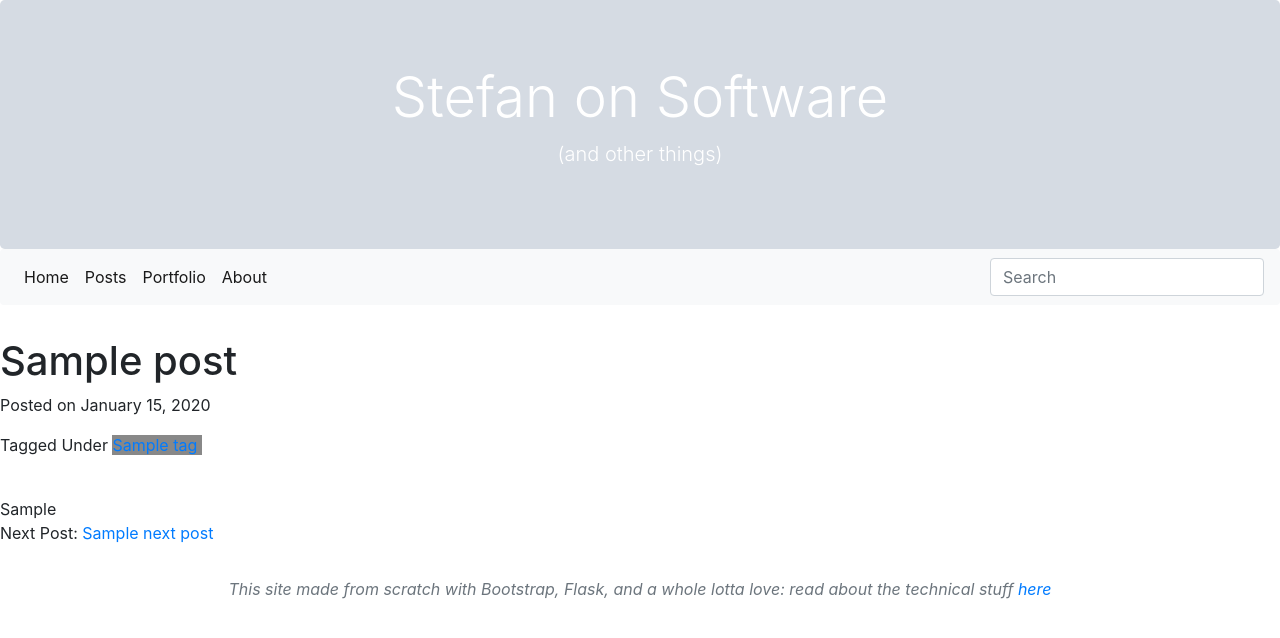
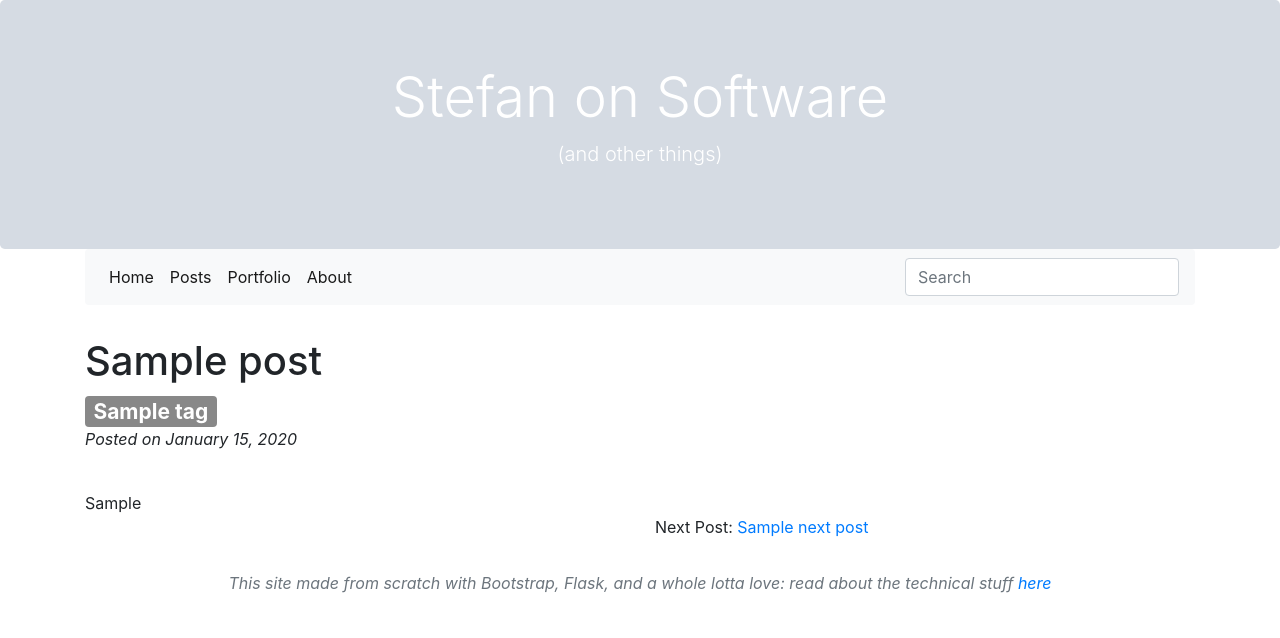
Before and after one commit to Stefan4472/Stefans-Blog, a Flask app: template flaskr/templates/blog/post.html in a window 1280 px wide. Shown: the top 638 px of the page. Run offline with Flask 2, Linux system fonts and the light colour scheme; the template is opened without the code that fills it: most values are stand-ins (such as "Sample title", 1, 10 or a date in 2020); grey boxes marked "Sample" are stand-in pictures; some libraries are stand-ins or nearby versions.

Commit message:
Small cosmetic improvements (/posts, /post templates)

```diff
--- a/flaskr/blog.py
+++ b/flaskr/blog.py
@@ -22,6 +22,10 @@ def logged_visit(f):
         log_visit()
         return f(*args, **kwargs)
     return decorated_function
+
+# TODO: GET A LIST OF ALL BANNER URLS IN __INIT__
+# def get_random_banner_url():
+    # return
 
 @bp.route('/')
 @logged_visit
--- a/flaskr/templates/blog/banner.html
+++ b/flaskr/templates/blog/banner.html
@@ -1,6 +1,6 @@
 <!-- Banner -->
 <!-- Set background image: https://stackoverflow.com/questions/22000754/responsive-bootstrap-jumbotron-background-image/26998624-->
 <div class="jumbotron" style="margin-bottom: 0rem; text-align: center; color: white; background-image: {% if banner_url %}url('{{ banner_url }}'){% else %}url('https://stefankussmaulhome.files.wordpress.com/2018/11/spaceships_online_1.png'){% endif %}; background-size: cover;">
-  <h1 class="display-4"><a href="/" class="link-override">Stefan on Software</a></h1>  <!-- TODO: get_default_banner_url() function -->
+  <h1 class="display-4"><a href="/" class="link-override">Stefan on Software</a></h1>
   <p class="lead"><a href="/" class="link-override">(and other things)</a></p>
 </div>
--- a/flaskr/templates/blog/base_template.html
+++ b/flaskr/templates/blog/base_template.html
@@ -12,6 +12,8 @@ Includes any CSS and Bootstrap imports (TODO)
     <!-- Bootstrap CSS -->
     <link rel="stylesheet" href="https://stackpath.bootstrapcdn.com/bootstrap/4.3.1/css/bootstrap.min.css"
       integrity="sha384-ggOyR0iXCbMQv3Xipma34MD+dH/1fQ784/j6cY/iJTQUOhcWr7x9JvoRxT2MZw1T" crossorigin="anonymous">
+    <!-- FontAwesome icons -->
+    <link rel="stylesheet" href="https://cdnjs.cloudflare.com/ajax/libs/font-awesome/4.7.0/css/font-awesome.min.css">
     <!-- Custom CSS -->
     <link rel="stylesheet" href="{{ url_for('static', filename='style.css') }}">
     <!-- Site Icon -->
@@ -23,11 +25,13 @@ Includes any CSS and Bootstrap imports (TODO)
   <body>
     {% include "blog/banner.html" %}
 
-    {% include "blog/navbar.html" %}
+    <div class="container">
+      {% include "blog/navbar.html" %}
 
-    {% block content %}{% endblock %}
+      {% block content %}{% endblock %}
 
-    {% include "blog/footer.html" %}
+      {% include "blog/footer.html" %}
+    </div>
 
     <!-- Optional JavaScript -->
     <!-- jQuery first, then Popper.js, then Bootstrap JS -->
--- a/flaskr/templates/blog/macros.html
+++ b/flaskr/templates/blog/macros.html
@@ -4,7 +4,6 @@ post: post data
 tags: list of tag data objects for the post
 -->
 {% macro post_widget(post, tags) -%}
-
 <div class="card">
   <div class="card-body">
     <h2 class="card-title d-inline"><a style="text-decoration: none; color: black" href="{{ url_for('blog.post_view', slug=post['post_slug']) }}">{{ post['post_title'] }}</a></h2>
@@ -24,8 +23,7 @@ tags: list of tag data objects for the post
         </a>
       </div>
       <div class="col-md-11">
-        <!-- TODO: USE 'June 26, 2019' DATE FORMAT-->
-        <p class="card-text"><em>Posted by <a href="/about">Stefan Kussmaul</a> on {{ post['post_date'] }}</em></p>
+        <p class="card-text"><em>Posted by <a href="/about">Stefan Kussmaul</a> on {{ post['post_date'].strftime('%B %d, %Y') }}</em></p>
         <p class="card-text">{{ post['post_byline'] }}...</p>
         <a href="{{ url_for('blog.post_view', slug=post['post_slug']) }}" class="btn btn-primary float-right">Read More</a>
       </div>
--- a/flaskr/templates/blog/post.html
+++ b/flaskr/templates/blog/post.html
@@ -1,25 +1,51 @@
 {% extends "blog/base_template.html" %}
 
+<!-- Bootstrap reference: https://getbootstrap.com/docs/4.3/layout/grid/ -->
 {% block content %}
 <h1>{{ post['post_title'] }}</h1>
-<p>Posted on {{ post['post_date'].strftime('%B %d, %Y') }}</p>
-<p>{% if tags %}Tagged Under{% else %}Untagged{% endif %}
+{% if tags %}
+<h3 class="d-inline">
   {% for tag in tags %}
-      <span style="background-color: {{ tag['tag_color'] }}">
-      <a href="{{ url_for('blog.tag_view', slug=tag['tag_slug']) }}">{{ tag['tag_title'] }}</a>
-      </span>&nbsp
+  <span class="badge badge-primary" style="background-color: {{ tag['tag_color'] }};">
+    <a class="link-override" href="{{ url_for('blog.tag_view', slug=tag['tag_slug']) }}">{{ tag['tag_title'] }}</a>
+  </span>
   {% endfor %}
-</p>
+</h3>
+{% endif %}
+<p><em>Posted on {{ post['post_date'].strftime('%B %d, %Y') }}</em></p>
 <br>
+<div id="post-content">  <!-- TODO: PUT ALL CONTENT IN A CARD, WITH 1px BORDER? -->
   {{ post_html|safe }}
+</div>
 
+<!--
+<div class="row">
+  <div class="col-6">
+    <span style="padding: 1rem; margin-top: 2rem;">
+      <i class="fa fa-chevron-left float-left"></i>
+      <a href="#" class="stretched-link">Previous Article: ARTICLE TITLE</a>
+    </span>
+
+  </div>
+  <div class="col-6">
+    <i class="fa fa-chevron-right float-right"></i>
+    <p class="float-right">Next Article: ARTICLE TITLE</p>
+  </div>
+</div>
+-->
+
+<!-- TODO: MAKE THIS LOOK BETTER. SEE THE ABOVE COMMENTED CODE FOR WHAT I WAS TRYING TO DO -->
+<div class="row">
+  <div class="col-6">
     {% if prev_post %}
     <p>Previous Post: <a href="{{ url_for('blog.post_view', slug=prev_post['post_slug']) }}">{{ prev_post['post_title'] }}</a></p>
     {% endif %}
-
+  </div>
+  <div class="col-6">
     {% if next_post %}
     <p>Next Post: <a href="{{ url_for('blog.post_view', slug=next_post['post_slug']) }}">{{ next_post['post_title'] }}</a></p>
     {% endif %}
-
+  </div>
+</div>
 
 {% endblock %}
```
Lines whose indentation alone changed are shown as unchanged.
